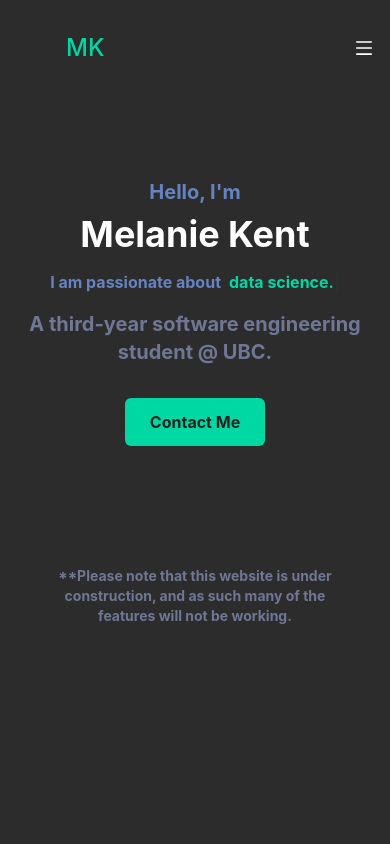
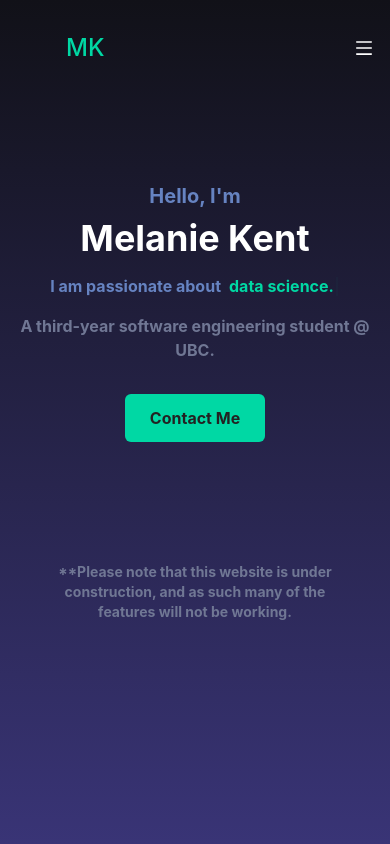
Before and after one commit to MelanieKent/personal-website, a React (Create React App) app: page / in a window 390 px wide. Shown: the top 844 px of the page. Built offline with nearby package versions, Linux system fonts and the light colour scheme.

Commit message:
Changed hero background to linear gradient

```diff
--- a/src/components/Hero.jsx
+++ b/src/components/Hero.jsx
@@ -3,7 +3,7 @@ import Typed from 'react-typed';
 
 const Hero = () => {
     return (
-        <div className='text-white bg-[#2c2c2c]'>
+        <div className='text-white bg-gradient-to-b from-[#111118] to-[#393476]'>
             <div id='about' className='max-w-[800px] mt-[-96px] w-full h-screen mx-auto text-center flex flex-col justify-center'>
                 <p className='text-[#6683c1] text-xl font-bold p-2'>Hello, I'm</p>
                 <h1 className='text-[#ffffff] md:text-7xl sm:text-6xl text-4xl font-bold md:py-6'>Melanie Kent</h1>
@@ -13,7 +13,7 @@ const Hero = () => {
                     className='text-[#00d8a4] md:text-4xl sm:text-3xl font-bold md:pl-4 pl-2'
                     strings={['software engineering.', 'digital art.', 'data science.', 'education.']} typeSpeed={50} backSpeed={50} loop/>
                 </div>
-                <p className='md:text-2xl text-xl font-bold text-[#707794]'>
+                <p className='sm:text-2xl text-md font-bold text-[#707794]'>
                     A third-year software engineering student @ UBC.
                 </p>
                 <a href="mailto:melanie.s.kent@gmail.com">
```
